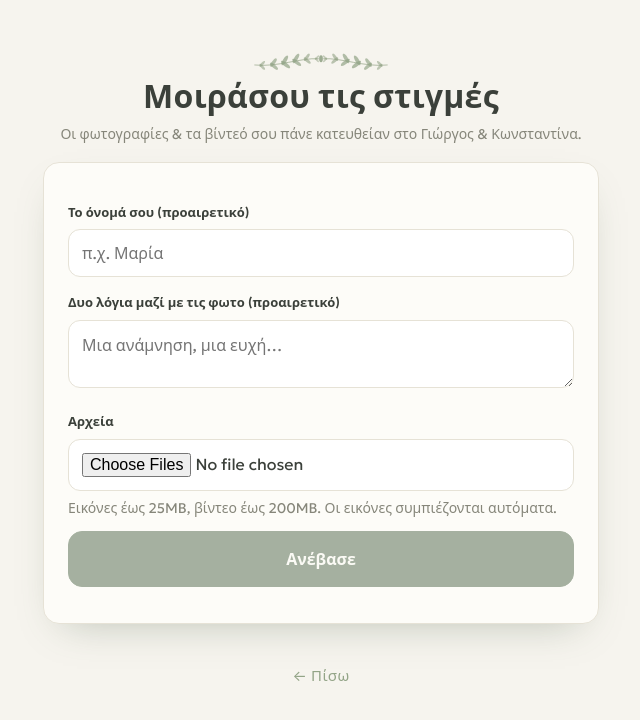
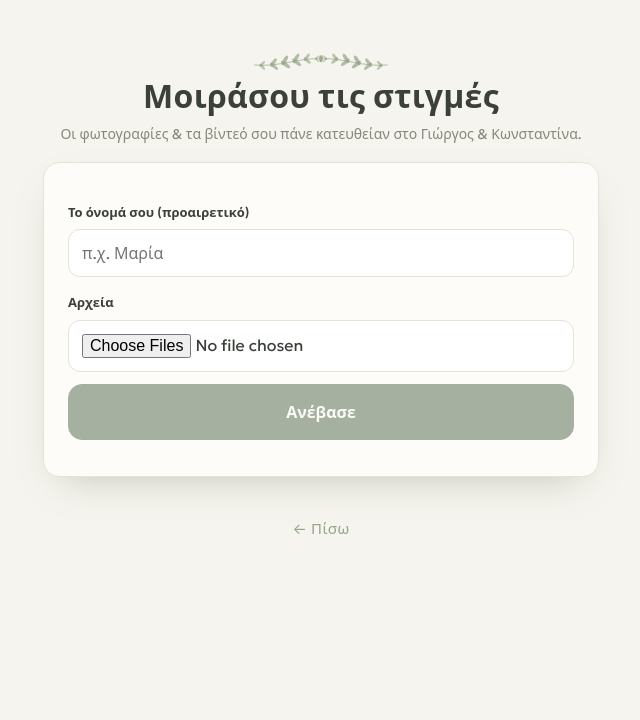
Before and after one commit to gtsak94/wedding-site, a Next.js app: page /upload in a window 1280 px wide. Shown: the top 720 px of the page, without its empty margins (319-959 px from the left). Built offline with nearby package versions, Linux system fonts and the light colour scheme.

Commit message:
Upload minimal (name+files), QR to new domain

```diff
--- a/app/upload/page.jsx
+++ b/app/upload/page.jsx
@@ -33,7 +33,6 @@ function humanMB(bytes) { return (bytes / 1048576).toFixed(1) }
 export default function UploadPage() {
   const { token, name: guestName } = useGuestParam()
   const [name, setName] = useState('')
-  const [message, setMessage] = useState('')
   const [items, setItems] = useState([])   // {file, status, kind, error}
   const [busy, setBusy] = useState(false)
   const [done, setDone] = useState(0)
@@ -83,7 +82,7 @@ export default function UploadPage() {
         path: sign.path, kind: it.kind,
         token: token || undefined,
         guest_name: token ? undefined : name,
-        message, size_bytes: body.size, mime,
+        size_bytes: body.size, mime,
       }),
     })
   }
@@ -130,14 +129,8 @@ export default function UploadPage() {
           </>
         )}
 
-        <label>Δυο λόγια μαζί με τις φωτο (προαιρετικό)</label>
-        <textarea rows={2} value={message} onChange={(e) => setMessage(e.target.value)} placeholder="Μια ανάμνηση, μια ευχή…" />
-
         <label>Αρχεία</label>
         <input ref={inputRef} type="file" accept="image/*,video/*" multiple onChange={pick} />
-        <p className="muted" style={{ marginTop: 6 }}>
-          Εικόνες έως {UPLOAD.imageMaxMB}MB, βίντεο έως {UPLOAD.videoMaxMB}MB. Οι εικόνες συμπιέζονται αυτόματα.
-        </p>
 
         {items.length > 0 && (
           <ul className="filelist">
```
